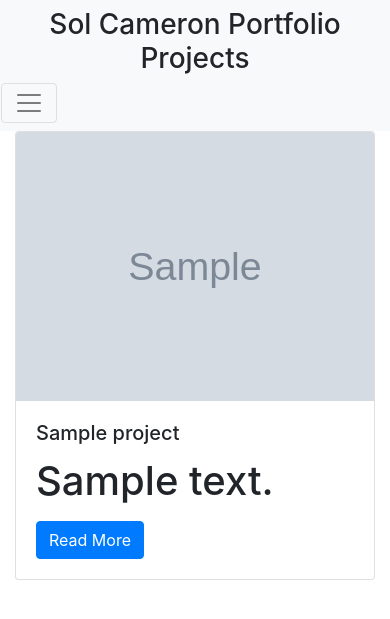
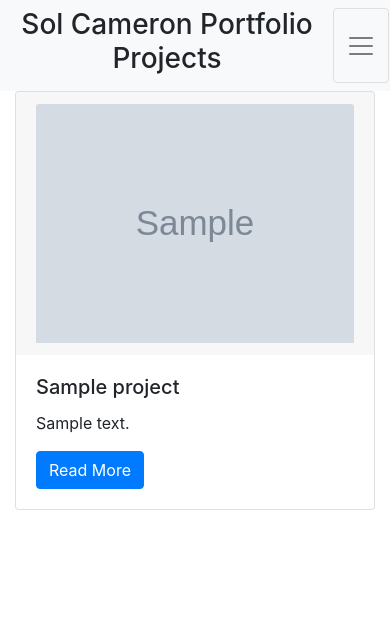
Before and after one commit to SolJCam/python_website, a Django app: page /portfolio/projects in a window 390 px wide. Shown: the top 619 px of the page. Run offline with Django 3.2, Linux system fonts and the light colour scheme; tables that the repository leaves empty hold one stand-in row (values such as "Sample post"); grey boxes marked "Sample" are stand-in pictures; some libraries are stand-ins or nearby versions.

Commit message:
successfully adapted image to left of project card

```diff
--- a/projects/static/projects/css/styles.css
+++ b/projects/static/projects/css/styles.css
@@ -5,7 +5,10 @@
   and (-webkit-min-device-pixel-ratio: 3)
   and (orientation: portrait) {
 
-                                /* LANDING PAGE ELEMENTS */
+    /*----------------------------------- INDEX PAGE -----------------------------------*/
+
+
+    /*----------------------- HEADER ELEMENTS -----------------------*/
     .one {
         height: 640px;
         background-color: teal;
@@ -112,6 +115,16 @@
         margin-top: 20%;
     }
 
+
+
+    /*----------------------------------- PROJECTS PAGE -----------------------------------*/
+
+
+    /*----------------------- HEADER ELEMENTS -----------------------*/
+
+    #navbar-items {
+        width: 100%;
+    }
   }
 
 
@@ -147,6 +160,10 @@
   and (max-device-width: 1600px)
   and (-webkit-min-device-pixel-ratio: 1) {
 
+    /*----------------------------------- INDEX PAGE -----------------------------------*/
+
+
+    /*----------------------- HEADER ELEMENTS -----------------------*/
     .one {
         height: 700px;
         background-color: teal;
@@ -254,6 +271,25 @@
         margin-top: 20%;
     }
 
+
+
+    /*----------------------------------- PROJECTS PAGE -----------------------------------*/
+
+
+    /*----------------------- HEADER ELEMENTS -----------------------*/
+
+    #navbar-items {
+        width: 100%;
+    }
+
+    #proj_img {
+        max-width: 100%;
+    }
+
+    #img_cont {
+        max-width: 50%;
+    }
+
 }
 
 
--- a/projects/templates/base.html
+++ b/projects/templates/base.html
@@ -1,13 +1,16 @@
+{% load static %}
 <link rel="stylesheet" href="https://stackpath.bootstrapcdn.com/bootstrap/4.1.3/css/bootstrap.min.css" integrity="sha384-MCw98/SFnGE8fJT3GXwEOngsV7Zt27NXFoaoApmYm81iuXoPkFOJwJ8ERdknLPMO" crossorigin="anonymous">
+<link rel="stylesheet" type="text/css" href="{% static 'projects/css/styles.css' %}">
 
 <nav class="navbar navbar-expand-lg navbar-light bg-light">
     <div class="container">
-      <div class="row">
-        <h3 class="col-12 text-center">Sol Cameron Portfolio Projects</h3>
+      <div class="row" id="navbar-items">
+        <!-- <div class="col offst-3"> -->
+          <h3 class="col text-center">Sol Cameron Portfolio Projects</h3>
           <button class="navbar-toggler" type="button" data-toggle="collapse" data-target="#navbarSupportedContent" aria-controls="navbarSupportedContent" aria-expanded="false" aria-label="Toggle navigation">
             <span class="navbar-toggler-icon"></span>
           </button>
-        <!-- <div class="w-100"></div> -->
+          <div class="w-100"></div>
           <div class="collapse navbar-collapse" id="navbarSupportedContent">
             <ul class="navbar-nav mr-auto">
               <li class="nav-item active">
@@ -20,6 +23,7 @@
               {% endfor %}
             </ul>
           </div>
+        <!-- </div> -->
       </div>
     </div>
 </nav>
--- a/projects/templates/project_index.html
+++ b/projects/templates/project_index.html
@@ -1,12 +1,14 @@
 {% extends "base.html" %} <!-- html template that's shared by all the apps -->
 {% load static %} <!-- load static files such as images etc -->
 {% block page_content %} <!-- any HTML inside the page_content block gets added inside the same block in base.html -->
-<h1><Projects/h1>
+
 <div class="row">
 {% for project in projects %}
     <div class="col-12">
-        <div class="card mb-2">
-            <img class="card-img-top" src="{% static project.image %}">
+        <div class="card mb-2 flex-row flex-wrap">
+            <div class="card-header border-0" id="img_cont">
+                <img class="card-img-top" src="{% static project.image %}" id="proj_img">
+            </div>
             <div class="card-body">
                 <h5 class="card-title">{{ project.title }}</h5>
                 <p class="card-text">{{ project.description }}</p>
@@ -16,6 +18,20 @@
                 </a>
             </div>
         </div>
+        <!-- <div class="card flex-row flex-wrap">
+                <div class="card-header border-0" id="img_cont">
+                    <img src="{% static project.image %}" id="proj_img" alt="">
+                </div>
+                <div class="card-block px-2">
+                    <h4 class="card-title">Title</h4>
+                    <p class="card-text">Description</p>
+                    <a href="#" class="btn btn-primary">BUTTON</a>
+                </div>
+                <div class="w-100"></div>
+                <div class="card-footer w-100 text-muted">
+                    Footer stating cats are CUTE little animals
+                </div>
+        </div> -->
     </div>
 {% endfor %}
 </div>
--- a/projects/templates/site_index.html
+++ b/projects/templates/site_index.html
@@ -29,7 +29,7 @@
                         <ul class="nav">
                             <li role="button" class="no-gutters" id="project-nav">
                                 <div class="col">
-                                    <img class="img-fluid rounded-0 nav-img mx-auto d-none d-lg-block" id="proj-nav" src="{% static 'img/icons8-application-window-60 (2).png' %}" alt="Responsive image">
+                                    <img class="img-fluid rounded-0 nav-img mx-auto d-none d-lg-block" id="proj-nav" src="{% static 'img/icons8-group-of-projects-60.png' %}" alt="Responsive image">
                                     <a id="P" class="nav-item d-lg-none d-block nav-link active text-light" href="{% url 'project_index' %}">Projects</a>
                                 </div>
                             </li>
```
Lines whose indentation alone changed are shown as unchanged.
